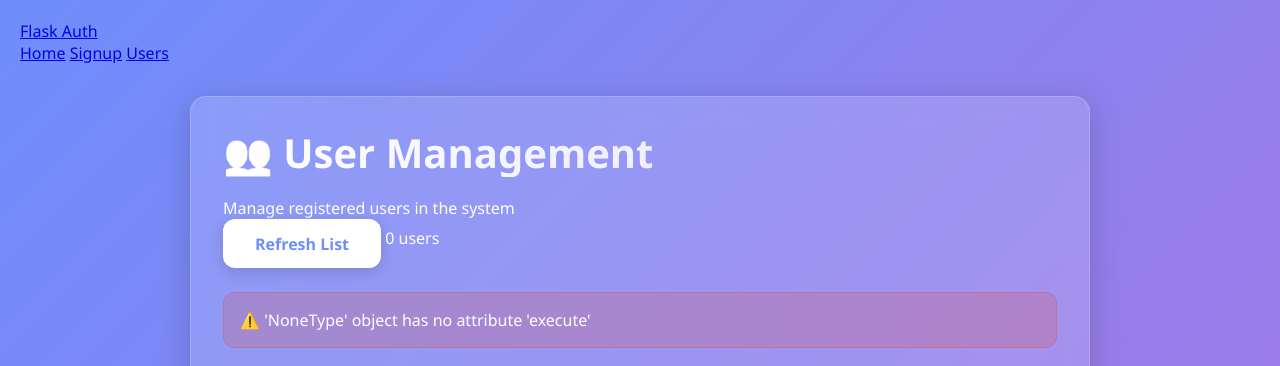
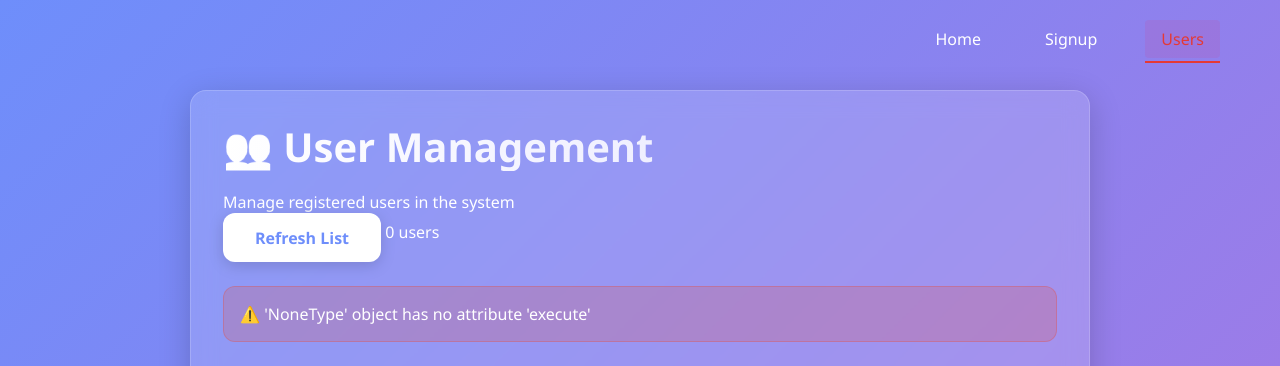
Before and after one commit to technicalhub123/flask-devops-project, a Flask app: page /users-page in a window 1280 px wide. Shown: the top 366 px of the page. Run offline with Flask 2, Linux system fonts and the light colour scheme; parts of the project's set-up code (start-up, migrations or seed data) failed here and were passed over.

Commit message:
Initial commit

```diff
--- a/docker-compose.yml
+++ b/docker-compose.yml
@@ -1,4 +1,3 @@
-version: '3.8'
 
 services:
   mysql-container:
--- a/static/css/style.css
+++ b/static/css/style.css
@@ -154,3 +154,66 @@
 .fade-in {
   animation: fadeIn 0.4s ease forwards;
 }
+
+/* Buttons */
+.nav-inner {
+  max-width: 1200px;
+  margin: 0 auto;
+  padding: 0 20px;
+  display: flex;
+  justify-content: flex-end; /* Align links to the right */
+}
+
+.nav-links {
+  display: flex;
+  gap: 2rem; /* Equal spacing between links */
+}
+
+.nav-link {
+  text-decoration: none;
+  color: white; /* Changed to white */
+  font-weight: 500;
+  padding: 0.5rem 1rem;
+  border-radius: 4px;
+  transition: all 0.3s ease;
+  position: relative;
+}
+
+/* Hover effect */
+.nav-link:hover {
+  color: #e53935; /* Reddish color on hover */
+  background-color: rgba(233, 30, 99, 0.1); /* Light reddish background on hover */
+}
+
+/* Active state - matches hover effect */
+.nav-link.active {
+  color: #e53935;
+  background-color: rgba(233, 30, 99, 0.1);
+}
+
+.nav-link::after {
+  content: '';
+  position: absolute;
+  bottom: -5px;
+  left: 0;
+  width: 0;
+  height: 2px;
+  background-color: #e53935; /* Reddish underline */
+  transition: width 0.3s ease;
+}
+
+.nav-link:hover::after,
+.nav-link.active::after { /* Added active state */
+  width: 100%;
+}
+
+/* Make the navigation responsive */
+@media (max-width: 768px) {
+  .nav-links {
+    gap: 1rem;
+  }
+  .nav-link {
+    padding: 0.5rem;
+    font-size: 0.9rem;
+  }
+}
--- a/templates/layout.html
+++ b/templates/layout.html
@@ -9,11 +9,15 @@
 <body>
   <nav class="navbar">
     <div class="nav-inner">
-      <a class="brand" href="{{ url_for('home.homepage') }}">Flask Auth</a>
       <div class="nav-links">
-        <a href="{{ url_for('home.homepage') }}">Home</a>
-        <a href="{{ url_for('home.signup_page') }}">Signup</a>
-        <a href="{{ url_for('home.users_page') }}">Users</a>
+	 <a class="nav-link {% if request.endpoint == 'home.homepage' %}active{% endif %}"
+           href="{{ url_for('home.homepage') }}">Home</a>
+
+        <a class="nav-link {% if request.endpoint == 'home.signup_page' %}active{% endif %}"
+           href="{{ url_for('home.signup_page') }}">Signup</a>
+
+        <a class="nav-link {% if request.endpoint == 'home.users_page' %}active{% endif %}"
+           href="{{ url_for('home.users_page') }}">Users</a>
       </div>
     </div>
   </nav>
```
